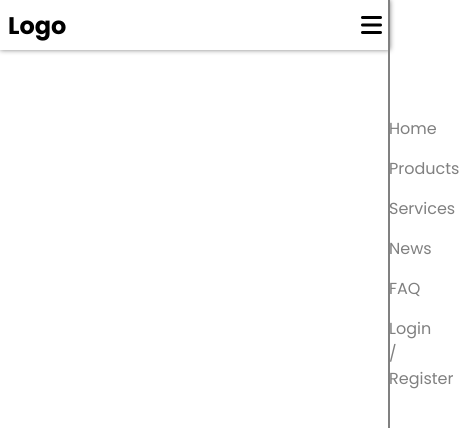
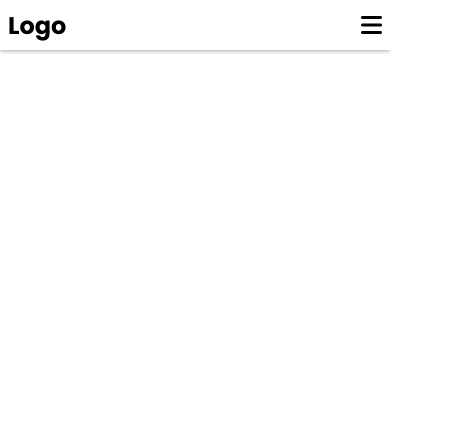
Before and after one commit to SaharatBeginDev/Navigation-bar, a plain HTML site: page index.html in a window 390 px wide. Shown: the top 428 px of the page, 459 px wide, since content can reach past the window. Drawn offline with Linux system fonts and the light colour scheme.

Commit message:
Update style2.css

```diff
--- a/style2.css
+++ b/style2.css
@@ -62,7 +62,7 @@ button.menuBtn{
     }
     ul.listItems{
         display: block;
-        border: 1px solid grey;
+        border: none;
         position: absolute;
         top: 0;
         right: 0;
@@ -70,6 +70,7 @@ button.menuBtn{
         padding-block: 100px;
         background-color: #fff;
         width: 0;
+        overflow: hidden;
         transition: width 1.5s ease-in-out;
         background-color: darkblue;
     }
```
